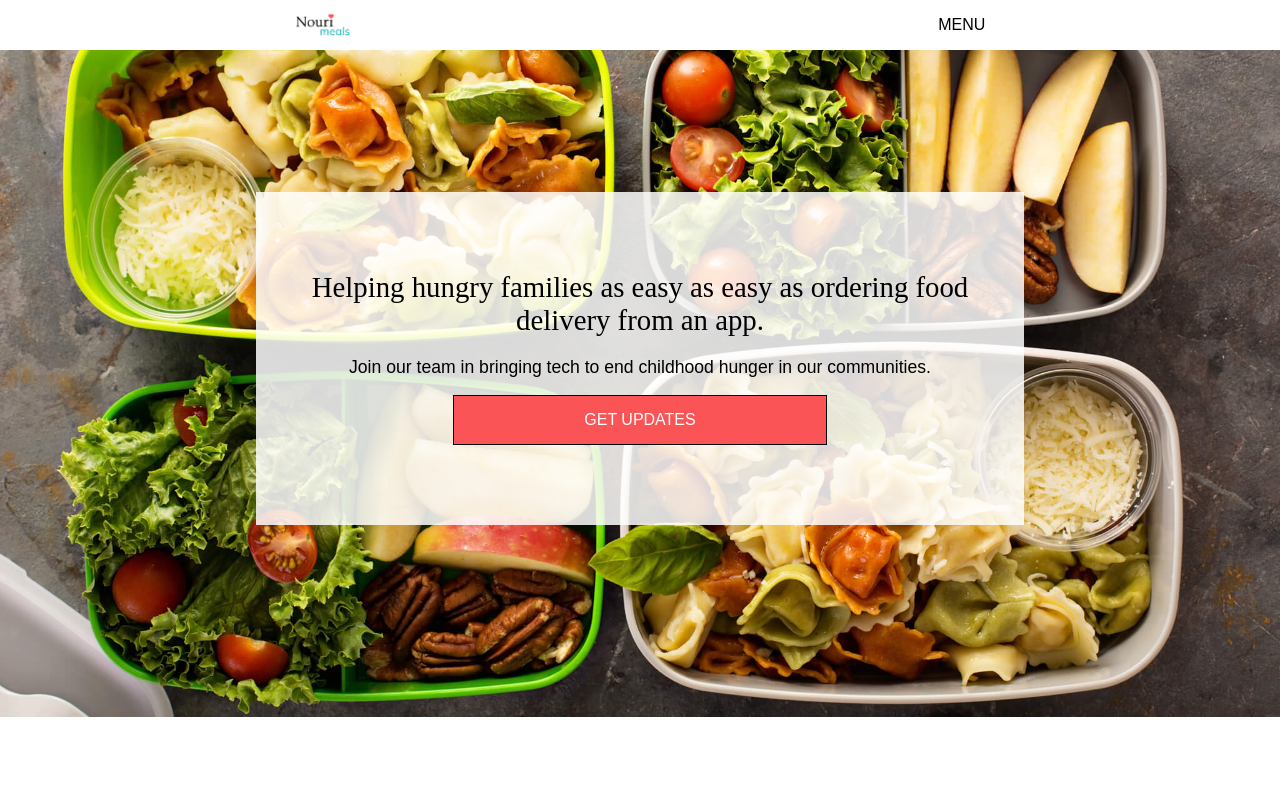
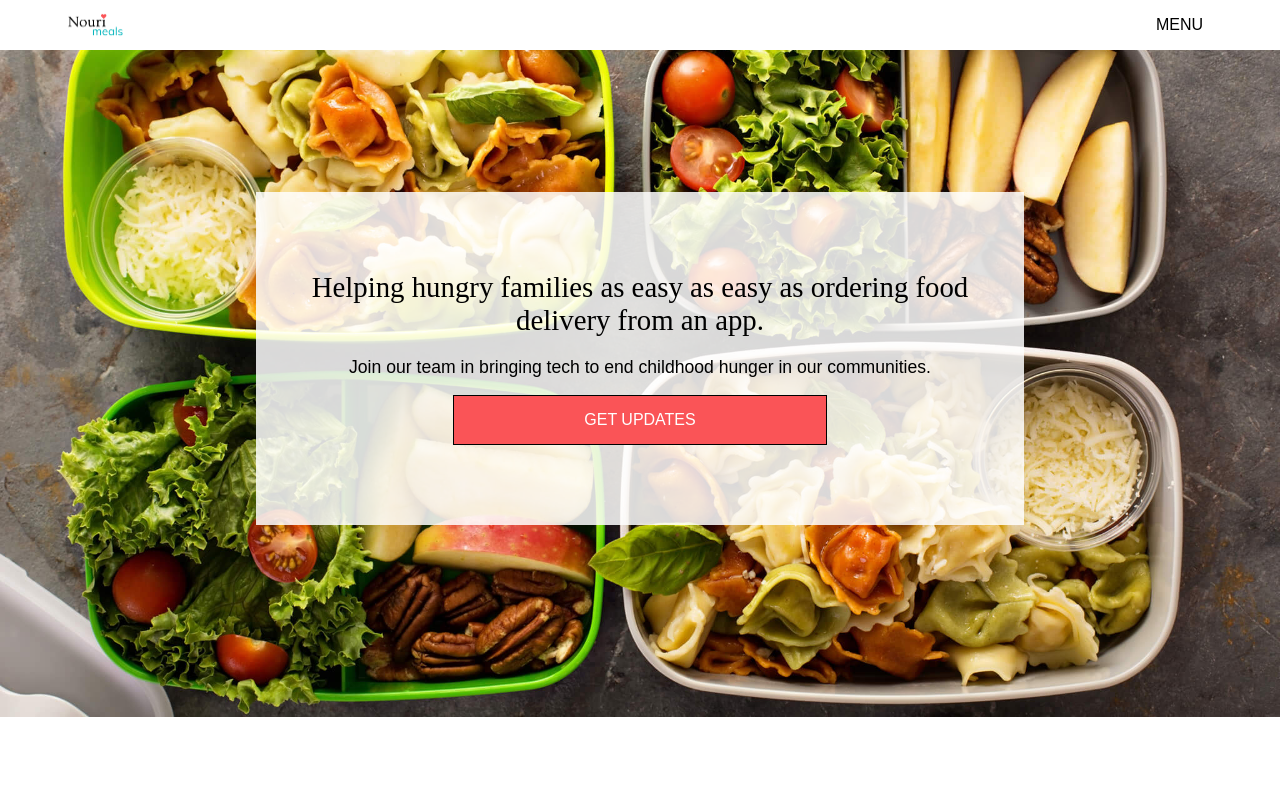
Before and after one commit to nourimeals/website, a React app: page / in a window 1280 px wide. Shown: the top 800 px of the page. Built offline with nearby package versions, Linux system fonts and the light colour scheme; a web font is replaced by a local one.

Commit message:
updated dropdown menu

```diff
--- a/src/components/header/header.jsx
+++ b/src/components/header/header.jsx
@@ -24,7 +24,7 @@ class Header extends React.Component {
   render() {
     return <header>
       <img src={logo} alt="Nouri Logo" id="logo"/>
-      <p onClick={this.toggleMenu}>MENU</p>
+      <p onClick={this.toggleMenu} id="menu-button">MENU</p>
       {
         this.state.menuOn ?
         (
--- a/src/components/header/header.scss
+++ b/src/components/header/header.scss
@@ -7,20 +7,21 @@ header {
   top: 0;
   display: flex;
   flex-direction: row;
-  justify-content: space-around;
+  justify-content: space-between;
   flex-wrap: wrap;
-  width: 100%;
+  width: 90%;
   background-color: $white-overlay;
   align-items: center;
+  padding-left: 5%;
+  padding-right: 5%;
 
   #logo {
     width: 62.5px;
     height: 28.25px;
-    margin: 10px 0 10px 0;
   }
 
-  p {
-    width: 50px;
+  #menu-button {
+    width: 60px;
   }
 
   ul {
@@ -36,8 +37,14 @@ header {
     border-bottom: solid 1px $gray-accent;
 
     @media only screen and (min-width: 700px) {
-      padding: 5px 10%;
-      flex-direction: row;
+      padding: 10px;
+      flex-direction: column;
+      position: absolute;
+      top: 50px;
+      right: 5%;
+      width: 75px;
+      border-bottom: none;
+      background-color: $white-overlay;
     }
 
     li {
```
